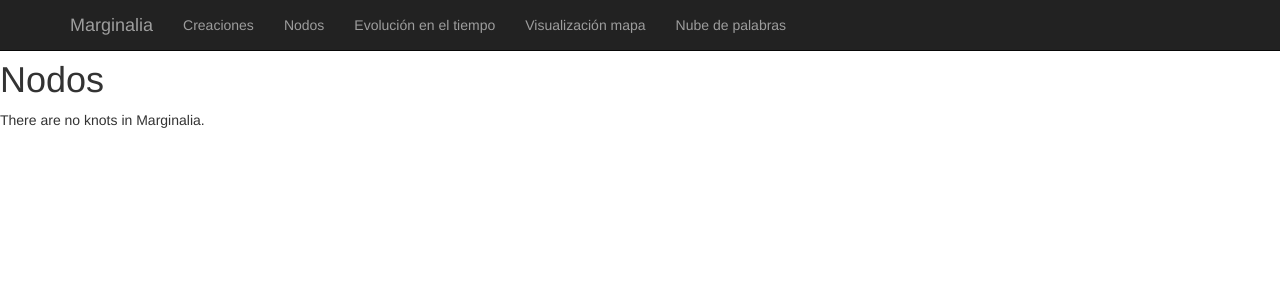
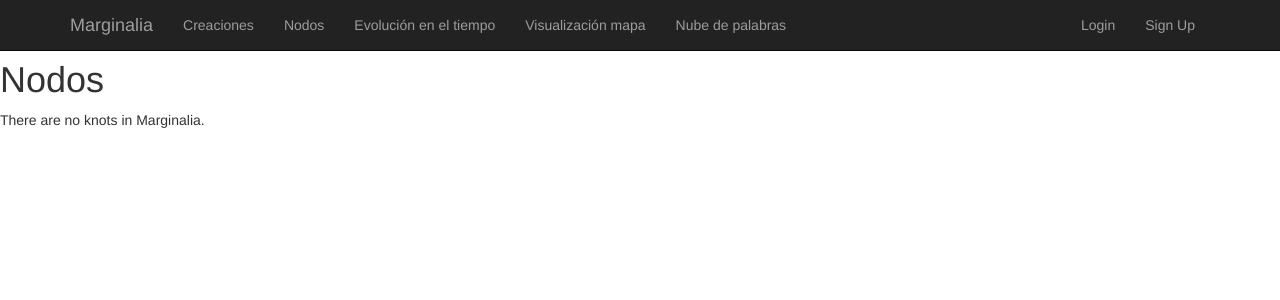
Before and after one commit to MarginaliaParatexta/marginalia, a Django app: page /catalog/knots/ in a window 1280 px wide. Shown: the top 300 px of the page. Run offline with Django 3.2, Linux system fonts and the light colour scheme; data that the repository does not hold is empty; parts of the project's set-up code (start-up, migrations or seed data) failed here and were passed over; some libraries are stand-ins or nearby versions.

Commit message:
Update base.html

```diff
--- a/marginalia_paratexta/catalog/templates/base.html
+++ b/marginalia_paratexta/catalog/templates/base.html
@@ -19,6 +19,21 @@
         }
         .content-wrapper.initial {
             margin-top: 60px; /* Establece el margen superior inicialmente en 0 */
+        }
+
+        /* Alinea los elementos de inicio de sesión y cierre de sesión en el centro cuando el menú está colapsado */
+        @media (max-width: 1000px) {
+            .navbar-center {
+                text-align: center;
+            }
+            .navbar-center .nav li {
+                display: inline-block;
+            }
+        }
+        @media (min-width: 1000px) {
+            .navbar-center {
+              float: right;
+            }
         }
     </style>
 </head>
@@ -54,6 +69,22 @@
                       <a href="{% url 'wordcloud' %}">Nube de palabras</a>
                     </li>
                 </ul>
+                <div class="navbar-center"> <!-- Envuelve los elementos en un contenedor centrado -->
+                    <ul class="nav navbar-nav"> <!-- Alinea los elementos a la derecha -->
+                        {% if user.is_authenticated %}
+                            <li>
+                                <a href="{% url 'logout' %}" class="navbar-link">Logout</a>
+                            </li>
+                        {% else %}
+                            <li>
+                                <a href="{% url 'login' %}" class="navbar-link">Login</a>
+                            </li>
+                            <li>
+                                <a href="{% url 'signup' %}" class="navbar-link">Sign Up</a>
+                            </li>
+                        {% endif %}
+                    </ul>
+                </div>
             </div><!-- collapse nav-->
         </div><!-- container -->
 
```
